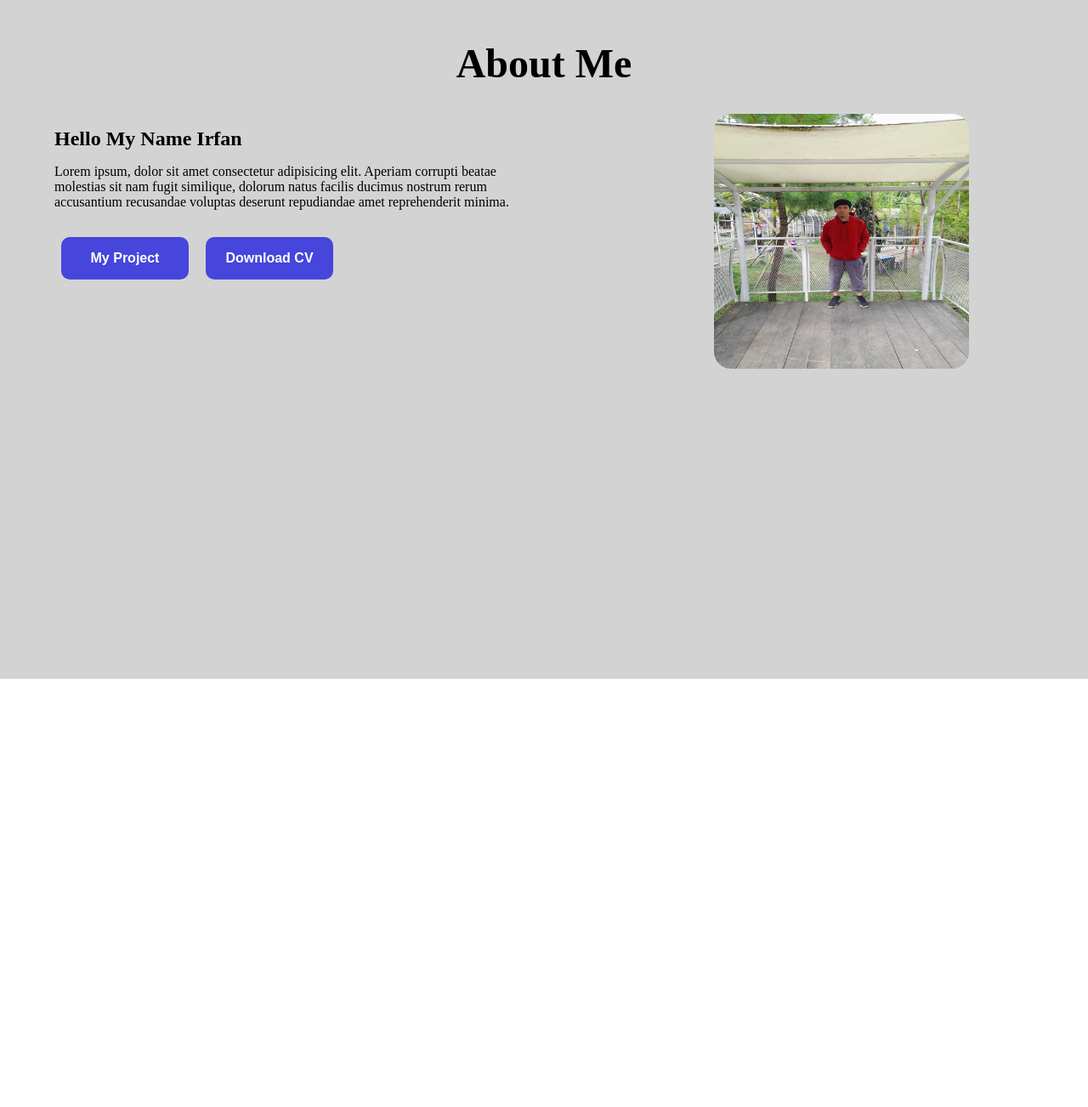
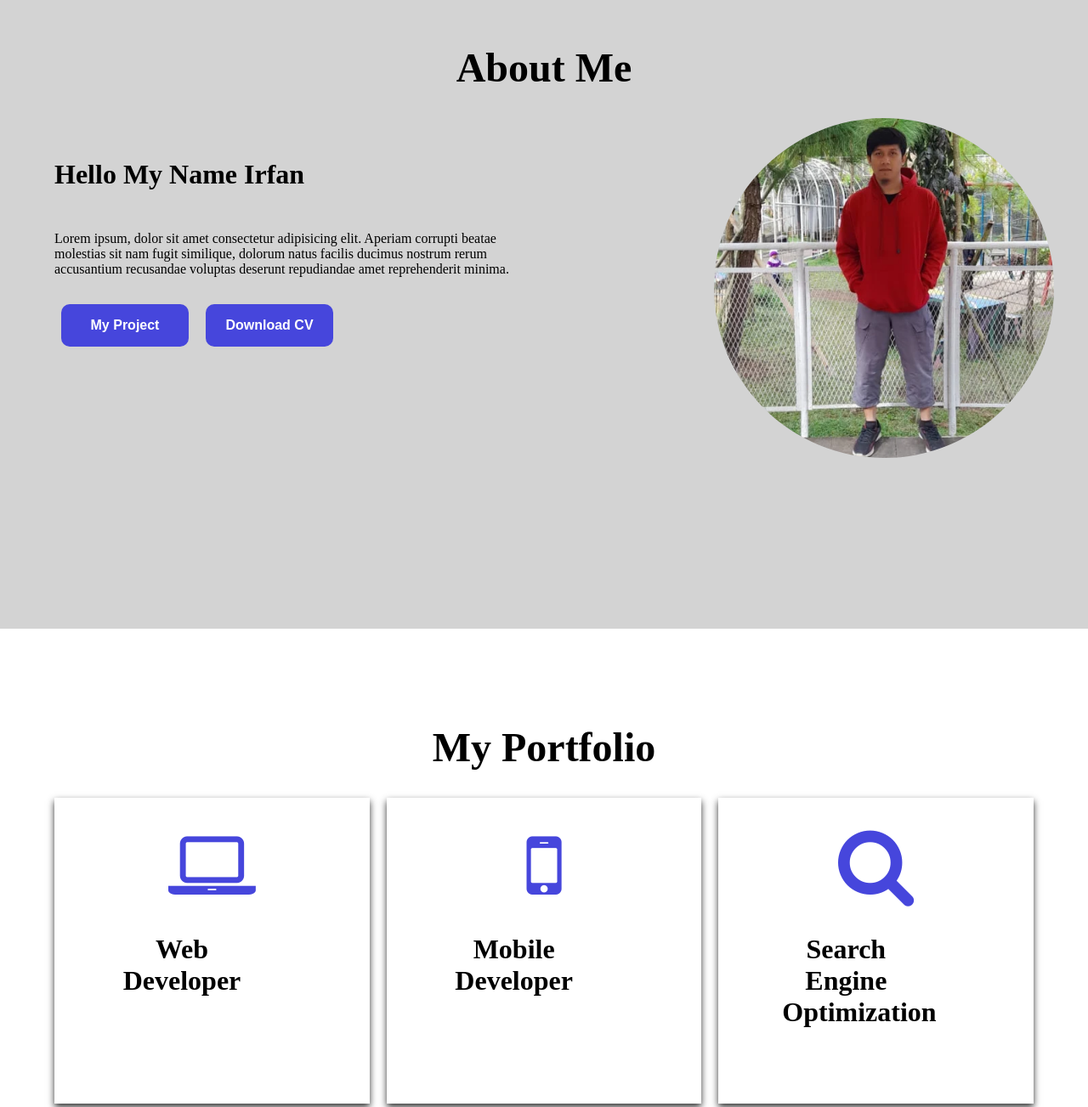
Before and after one commit to Irfan2202/portfolio-html-css-js, a plain HTML site: page index.html in a window 1280 px wide. Shown: the part 60-1363 px from the top of the page at 85% size. Before the commit the page ends 859 px from the top, so only its background shows below. Drawn offline with Linux system fonts and the light colour scheme.

Commit message:
fixed navbar, imagecss, section portfolio

```diff
--- a/assets/css/style.css
+++ b/assets/css/style.css
@@ -35,6 +35,10 @@ nav {
   background-color: rgb(70, 70, 220);
   padding: 1rem 4rem;
   justify-content: space-between;
+  position: fixed;
+  top: 0;
+  width: 100%;
+  overflow: hidden;
 }
 
 .nav-links {
@@ -59,18 +63,22 @@ section.about {
 }
 
 .about {
-  padding: 1rem 4rem;
+  padding: 5rem 4rem;
   grid-column: auto;
 }
 
 .content h2,
+.card {
+  font-size: 2rem;
+  margin: 3rem 0;
+}
 .content p {
   margin: 1rem 0;
 }
 .about img {
-  width: 300px;
-  height: 300px;
-  border-radius: 20px;
+  width: 400px;
+  height: 400px;
+  border-radius: 200px;
   margin-left: 200px;
 }
 
@@ -91,7 +99,36 @@ section.about {
   background-color: white;
   color: rgb(70, 70, 220);
 }
+.portfolio {
+  padding: 5rem 4rem;
+}
+.project {
+  display: grid;
+  grid-template-columns: auto auto auto;
+  gap: 20px;
+}
 
+.card {
+  box-shadow: 0 4px 8px 0 rgba(0, 0, 0, 0.8);
+  transition: 0.3s;
+  width: 100%;
+  text-align: center;
+  margin: auto;
+}
+.card .container {
+  width: 300px;
+  height: 200px;
+}
+.card h4 {
+  margin: auto;
+  width: 50%;
+}
+
+.card i {
+  font-size: 6rem;
+  margin: 2rem;
+  color: rgb(70, 70, 220);
+}
 @media screen and (max-width: 600px) {
   .nav-links {
     display: none;
--- a/index.html
+++ b/index.html
@@ -5,6 +5,10 @@
     <meta name="viewport" content="width=device-width, initial-scale=1.0" />
     <title>My Portfolio</title>
     <link rel="stylesheet" href="./assets/css/style.css" />
+    <link
+      rel="stylesheet"
+      href="https://cdnjs.cloudflare.com/ajax/libs/font-awesome/4.7.0/css/font-awesome.min.css"
+    />
   </head>
   <body>
     <header>
@@ -13,15 +17,15 @@
           <a href="">My Portfolio</a>
         </div>
         <ul class="nav-links">
-          <li><a href="">Home</a></li>
-          <li><a href="">About</a></li>
-          <li><a href="">Portfolio</a></li>
+          <li><a href="#">Home</a></li>
+          <li><a href="#about">About</a></li>
+          <li><a href="#portfolio">Portfolio</a></li>
           <li><a href="">Contact</a></li>
         </ul>
       </nav>
     </header>
 
-    <section class="about">
+    <section class="about" id="about">
       <div class="title">
         <h1>About Me</h1>
       </div>
@@ -41,7 +45,33 @@
         </div>
         <div class="column">
           <div class="image">
-            <img src="./assets/img/myphoto.jpg" alt="" />
+            <img src="./assets/img/myphoto.webp" alt="" />
+          </div>
+        </div>
+      </div>
+    </section>
+
+    <section class="portfolio" id="portfolio">
+      <div class="title">
+        <h2>My Portfolio</h2>
+      </div>
+      <div class="project">
+        <div class="card">
+          <i class="fa fa-laptop"></i>
+          <div class="container">
+            <h4><b>Web Developer</b></h4>
+          </div>
+        </div>
+        <div class="card">
+          <i class="fa fa-mobile"></i>
+          <div class="container">
+            <h4><b>Mobile Developer</b></h4>
+          </div>
+        </div>
+        <div class="card">
+          <i class="fa fa-search"></i>
+          <div class="container">
+            <h4><b>Search Engine Optimization</b></h4>
           </div>
         </div>
       </div>
```
Also changed, not shown: assets/img/myphoto.jpg (deleted), assets/img/myphoto.webp (added).
